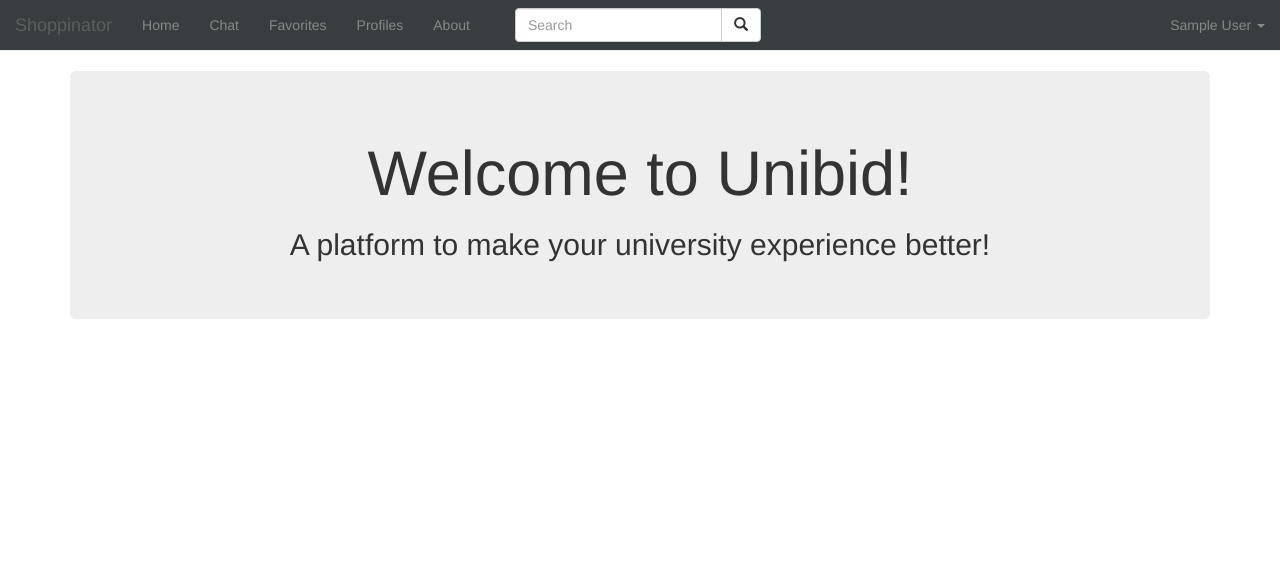
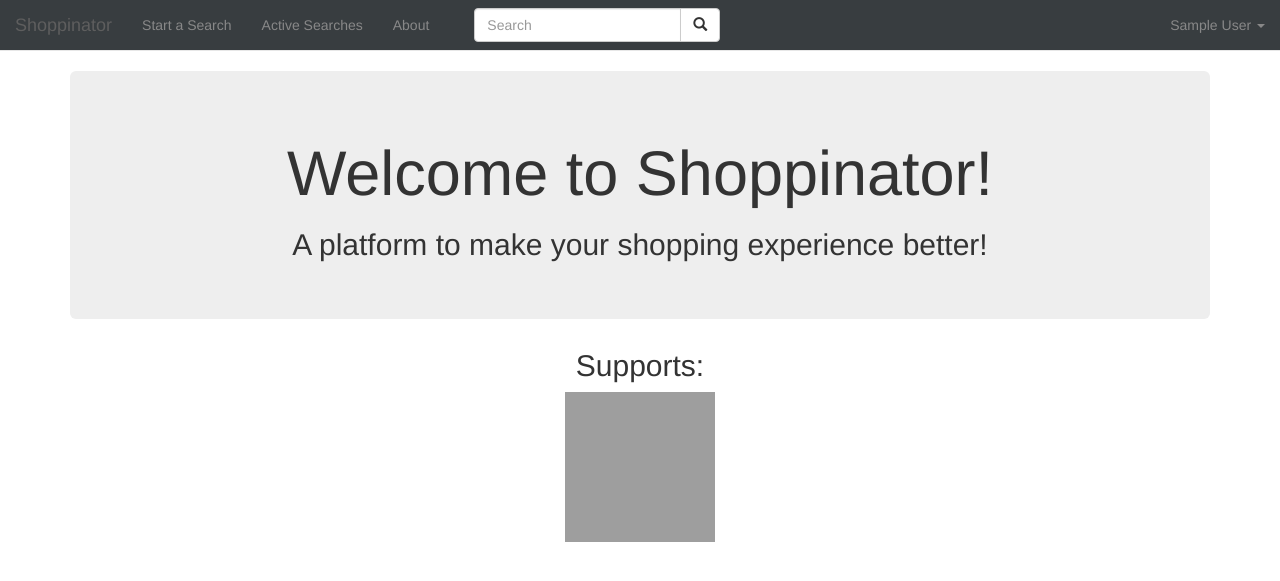
Before and after one commit to shlomioved1234/shopinator, a Flask app: page / in a window 1280 px wide. Shown: the top 581 px of the page. Run offline with Flask 2, Linux system fonts and the light colour scheme; the visitor is signed in with stand-in values (Sample User, id 1); some libraries are stand-ins or nearby versions; grey boxes are pictures that could not be loaded.

Commit message:
added email functionality

```diff
--- a/app/templates/base.html
+++ b/app/templates/base.html
@@ -29,11 +29,9 @@
             <!-- Collect the nav links, forms, and other content for toggling -->
             <div class="collapse navbar-collapse" id="bs-example-navbar-collapse-1">
                 <ul class="nav navbar-nav">
-                    <li class="{% if nav_active=='home'%}active{%endif%}"><a href="/home">Home</a></li>
                     {% if authenticated %}
-                    <li class="{% if nav_active=='chat'%}active{%endif%}"><a href="/chat">Chat</a></li>
-                    <li class="{% if nav_active=='favorites'%}active{%endif%}"><a href="/favorites">Favorites</a></li>
-                    <li class="{% if nav_active=='profiles'%}active{%endif%}"><a href="/profiles">Profiles</a></li>
+                    <li class="{% if nav_active=='home'%}active{%endif%}"><a href="/search">Start a Search</a></li>
+                    <li class="{% if nav_active=='searches'%}active{%endif%}"><a href="/searches">Active Searches</a></li>
                     {%endif%}
                     <li class="{% if nav_active=='about'%}active{%endif%}"><a href="/about">About</a></li>
                 </ul>
--- a/app/templates/index.html
+++ b/app/templates/index.html
@@ -4,12 +4,18 @@
 {% set authenticated = isAuthenticated %}
 
 {% block btitle %}
-	Unibid
+	Shoppinator
 {% endblock %}
 
 {% block page_content %}
 <div class="jumbotron text-center">
-    <h1>Welcome to Unibid!</h1>
-    <h2>A platform to make your university experience better!</h2>
+    <h1>Welcome to Shoppinator!</h1>
+    <h2>A platform to make your shopping experience better!</h2>
 </div>
+<div class="text-center">
+    <h2>Supports:</h2>
+<div>
+    <a href="https://www.bestbuy.com/"><img src="https://upload.wikimedia.org/wikipedia/commons/f/f5/Best_Buy_Logo.svg" width="150" height="150" title="Best Buy" alt="Best Buy"></a>
+<div>
+
 {% endblock %}
--- a/app/views.py
+++ b/app/views.py
@@ -5,7 +5,7 @@ from flask import Flask
 
 from functools import wraps
 
-from app import app
+from app import app, mail
 import pymysql.cursors
 import hashlib
 import os, sys, stat
@@ -13,6 +13,11 @@ from werkzeug.utils import secure_filename
 import uuid
 import time
 import pyrebase
+from flask_mail import Message
+
+mail.init_app(app)
+
+
 
 config = {
     "apiKey": "AIzaSyCXxaSbDZVg4_RW1pgntREbjbPfj15OQ8I",
@@ -44,6 +49,11 @@ def get_fname():
     user = db.child("users").child(make_unique_id(email)).get().val()
     session['first_name'] = user["name"].split()[0]
     return session['first_name']
+
+@app.route('/searches')
+@app.route('/searches/')
+def searches():
+    return render_template("searches.html", title='Searches', isAuthenticated=authenticated(), fname=get_fname())
 
 
 #Routes Index Page
@@ -130,6 +140,11 @@ def registerAuth():
     except Exception as err:
         return render_template('register.html', error=err)
     session['username'] = email
+
+    msg = Message(subject='Thank you for signing up for Shoppinator', recipients=[email], body = 'Welcome to Shoppinator, ' + fname )
+
+    mail.send(msg)
+
     return redirect(url_for('home'))
 
 
@@ -158,7 +173,7 @@ def changeAccountInfo():
 
     return redirect(url_for('home'))
 
-@app.route('/home')
+@app.route('/search')
 @login_required
 def home():
     uname = session['username']
@@ -180,7 +195,7 @@ def home():
 #                value["id"]=key
 #                del value["comments"]["placeholder"]
 #                posts.append(value)
-        return render_template('home.html', username=uname, posts=posts, fname=get_fname())
+        return render_template('search.html', username=uname, posts=posts, fname=get_fname())
 
 
 #Logging out
--- a/requirements.txt
+++ b/requirements.txt
@@ -10,3 +10,4 @@ visitor==0.1.3
 werkzeug>=0.14
 pyrebase
 gunicorn
+flask_mail
```
Also changed, not shown: app/__init__.py (+10 -1 lines), app/templates/searches.html (added, +107 -0 lines), app/templates/search.html (renamed from app/templates/home.html).
